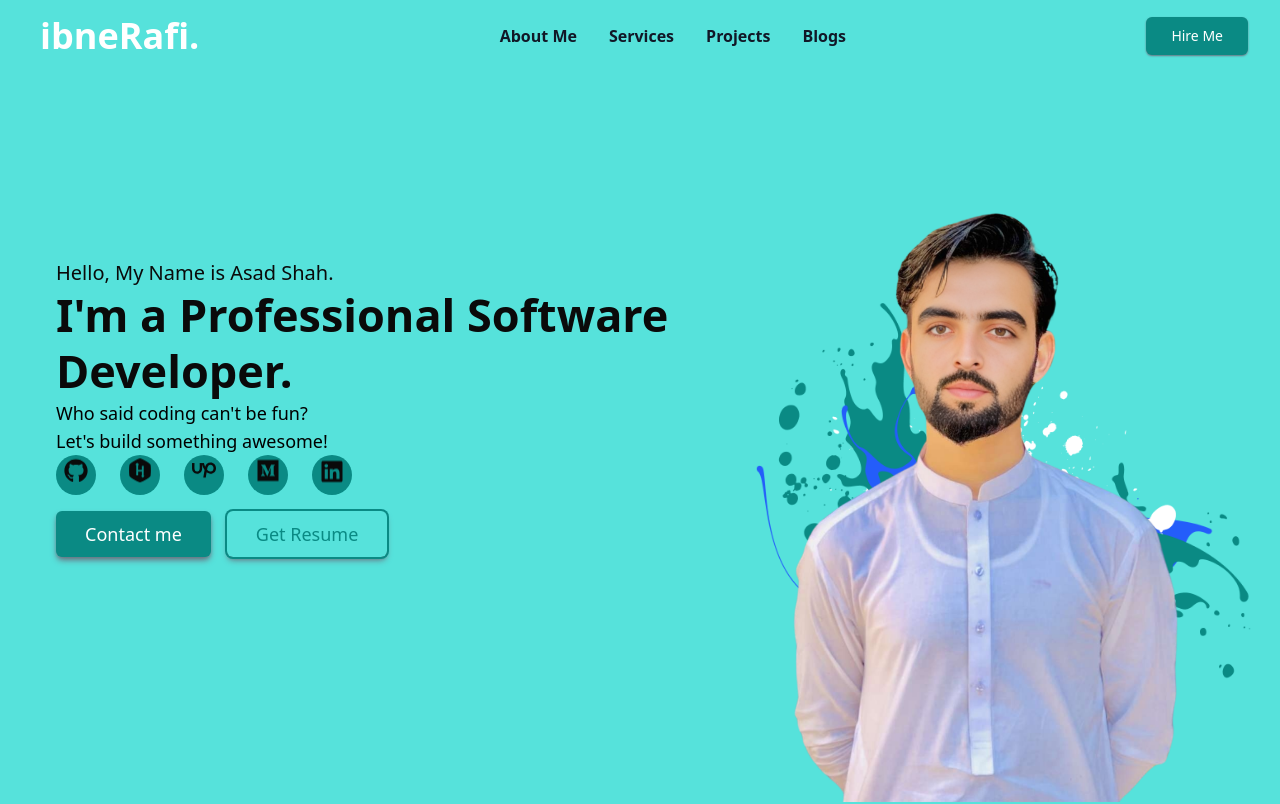
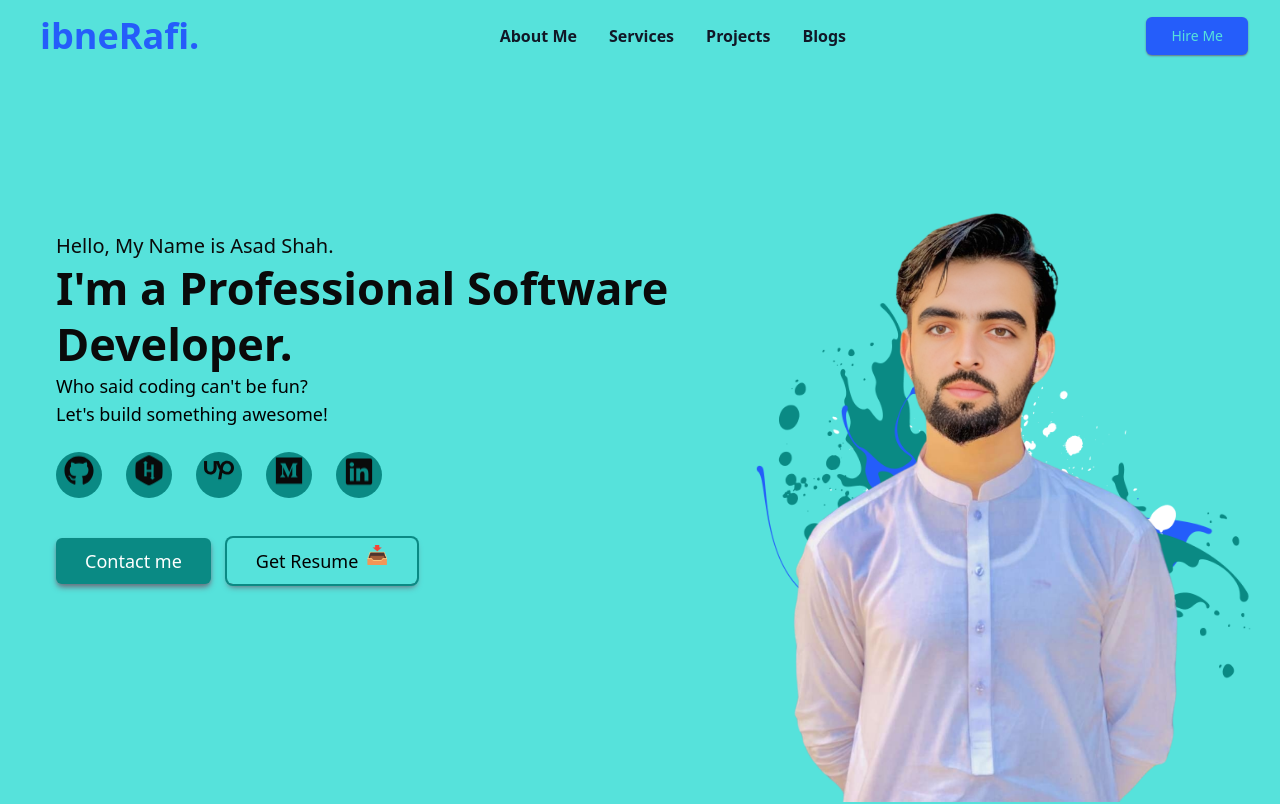
Before and after one commit to iamasadshah/iamasadshah-ibnerafi, a Next.js app: page / in a window 1280 px wide. Shown: the top 804 px of the page. Built offline with nearby package versions, Linux system fonts and the light colour scheme.

Commit message:
hero section and navbar modified

```diff
--- a/src/app/components/Hero.tsx
+++ b/src/app/components/Hero.tsx
@@ -39,20 +39,20 @@ const Hero = () => {
       );
     }
 
-    // Hero Image Zoom and Rotate
+    // Hero Image animation on scroll
     if (heroImageRef.current) {
       gsap.fromTo(
         heroImageRef.current,
-        { scale: 1.2, rotation: 10 },
+        { opacity: 1, y: 0 },
         {
-          scale: 1,
-          rotation: 0,
-          duration: 2,
-          ease: "power3.out",
+          opacity: 0,
+          y: 50,
+          duration: 0.5,
+          ease: "power2.out",
           scrollTrigger: {
-            trigger: heroImageRef.current,
-            start: "top 80%",
-            end: "top 40%",
+            trigger: buttonsRef.current,
+            start: "top center",
+            end: "bottom top",
             scrub: true,
           },
         }
@@ -134,14 +134,14 @@ const Hero = () => {
         </p>
 
         {/* Social Icons */}
-        <div className="flex space-x-4 lg:space-x-6 snake-animation">
+        <div className="flex space-x-4 lg:space-x-6 snake-animation pt-6">
           <Link
             href="https://github.com/iamasadshah"
             target="_blank"
             rel="noopener noreferrer"
             className="p-2 rounded-full bg-primary1 hover:bg-white transition duration-500"
           >
-            <FaGithub size={24} className="animate-snake" />
+            <FaGithub size={30} className="animate-snake" />
           </Link>
           <Link
             href="https://www.hackerrank.com/profile/asadibnerafi"
@@ -149,7 +149,7 @@ const Hero = () => {
             rel="noopener noreferrer"
             className="p-2 rounded-full bg-primary1 hover:bg-[#08EB68] transition duration-500"
           >
-            <FaHackerrank size={24} className="animate-snake delay-100" />
+            <FaHackerrank size={30} className="animate-snake delay-100" />
           </Link>
           <Link
             href="https://www.upwork.com/freelancers/~0151539c3fe76e8c72?mp_source=share"
@@ -157,7 +157,7 @@ const Hero = () => {
             rel="noopener noreferrer"
             className="p-2 rounded-full bg-primary1 hover:bg-[#14A800] transition duration-500"
           >
-            <FaUpwork size={24} className="animate-snake delay-200" />
+            <FaUpwork size={30} className="animate-snake delay-200" />
           </Link>
           <Link
             href="https://medium.com/@ibnerafi"
@@ -166,7 +166,7 @@ const Hero = () => {
             className="p-2 rounded-full bg-primary1 hover:bg-[#080808] transition duration-500"
           >
             <FaMedium
-              size={24}
+              size={30}
               className="animate-snake delay-300 hover:text-white"
             />
           </Link>
@@ -177,7 +177,7 @@ const Hero = () => {
             className="p-2 rounded-full bg-primary1 hover:bg-[#0A66C2] transition duration-500"
           >
             <FaLinkedin
-              size={24}
+              size={30}
               className="animate-snake delay-400 hover:text-white"
             />
           </Link>
@@ -185,16 +185,22 @@ const Hero = () => {
 
         <div
           ref={buttonsRef}
-          className="flex justify-center items-center space-x-4 mt-4 lg:justify-start"
+          className="flex justify-center items-center space-x-4 mt-4 lg:justify-start pt-6"
         >
           {/* Hire Me Button */}
-          <button className="inline-flex items-center px-6 py-2 border border-transparent text-sm shadow-md font-medium rounded-md shadow-gray-500 text-white bg-primary1 hover:bg-transparent cursor-pointer transition-all duration-300 hover:text-primary1 hover:ring-2 hover:ring-primary1 md:text-lg md:px-10 lg:px-7">
+          <button className="inline-flex items-center px-6 py-2 border border-transparent text-sm shadow-md font-medium rounded-md shadow-gray-500 text-white bg-primary1 hover:bg-transparent cursor-pointer transition-all duration-300 hover:text-primary3 hover:ring-2 hover:ring-primary3 md:text-lg md:px-10 lg:px-7">
             <a href="">Contact me</a>
           </button>
 
           {/* Portfolio Button */}
-          <button className="inline-flex items-center px-6 py-2 border border-transparent text-sm shadow-md font-medium rounded-md shadow-gray-500 text-primary1 bg-transparent hover:bg-primary1 cursor-pointer transition-all duration-300 hover:text-white ring-2 ring-primary1 md:text-lg md:px-10 lg:px-7">
-            <a href="#">Get Resume</a>
+          <button className="inline-flex items-center px-6 py-2 border border-transparent text-sm shadow-md font-medium rounded-md shadow-gray-500 text-primary1 bg-transparent cursor-pointer transition-all duration-300 hover:text-primary3 hover:ring-primary3 ring-2 ring-primary1 md:text-lg md:px-10 lg:px-7">
+            <a
+              href="#"
+              className="relative inline-flex items-center text-lg text-black hover:text-blue-600"
+            >
+              Get Resume
+              <span className="ml-2 inline-block animate-bounce-slow">📥</span>
+            </a>
           </button>
         </div>
       </div>
--- a/src/app/components/Navbar.tsx
+++ b/src/app/components/Navbar.tsx
@@ -16,7 +16,7 @@ const Navbar = () => {
           <div className="flex-shrink-0">
             <Link href="/">
               <div className="flex items-center cursor-pointer">
-                <span className="ml-2 text-4xl font-bold text-white">
+                <span className="ml-2 text-4xl font-bold text-primary3">
                   ibneRafi.
                 </span>
               </div>
@@ -26,17 +26,17 @@ const Navbar = () => {
           {/* Navigation Links for larger screens */}
           <nav className="hidden md:flex space-x-8 font-semibold">
             <Link href="/about-me" className="relative text-gray-900 group">
-              <span className="transition-colors duration-300 ease-in-out hover:text-primary1">
+              <span className="transition-colors duration-300 ease-in-out hover:text-primary3">
                 About Me
               </span>
             </Link>
             <Link href="/services" className="relative text-gray-900 group">
-              <span className="transition-colors duration-300 ease-in-out hover:text-primary1">
+              <span className="transition-colors duration-300 ease-in-out hover:text-primary3">
                 Services
               </span>
             </Link>
             <Link href="/projects" className="relative text-gray-900 group">
-              <span className="transition-colors duration-300 ease-in-out hover:text-primary1">
+              <span className="transition-colors duration-300 ease-in-out hover:text-primary3">
                 Projects
               </span>
             </Link>
@@ -46,7 +46,7 @@ const Navbar = () => {
               rel="noopener noreferrer"
               className="relative text-gray-900 group"
             >
-              <span className="transition-colors duration-300 ease-in-out hover:text-primary1">
+              <span className="transition-colors duration-300 ease-in-out hover:text-primary3">
                 Blogs
               </span>
             </Link>
@@ -55,8 +55,8 @@ const Navbar = () => {
           {/* Hire Me Button for larger screens */}
           <div className="hidden md:block">
             <Link href="/contact">
-              <div className="relative inline-flex items-center justify-center px-6 py-2 border border-transparent text-sm shadow-sm font-medium rounded-md shadow-gray-500 text-white bg-primary1 transition-all duration-300 ease-in-out cursor-pointer hover:bg-transparent hover:ring-2 hover:ring-black">
-                <span className="transition-transform duration-300 ease-in-out transform hover:rotate-360 hover:text-black">
+              <div className="relative inline-flex items-center justify-center px-6 py-2 border border-transparent text-sm shadow-sm font-medium rounded-md shadow-gray-500 text-primary2 bg-primary3 transition-all duration-300 ease-in-out cursor-pointer hover:bg-transparent hover:ring-2 hover:ring-primary3">
+                <span className="transition-transform duration-300 ease-in-out transform hover:rotate-360 hover:text-primary3">
                   Hire Me
                 </span>
               </div>
--- a/tailwind.config.ts
+++ b/tailwind.config.ts
@@ -14,7 +14,8 @@ const config: Config = {
 				foreground: 'hsl(var(--foreground))',
 				primary1: '#0a8a84',
 				primary2: '#56e2db',
-    			primary3: '#ac2ca1',
+				primary3: '#255DFA',
+
 				neutral: '#1c1c57',
 				card: {
 					DEFAULT: 'hsl(var(--card))',
```
Lines whose indentation alone changed are shown as unchanged.
